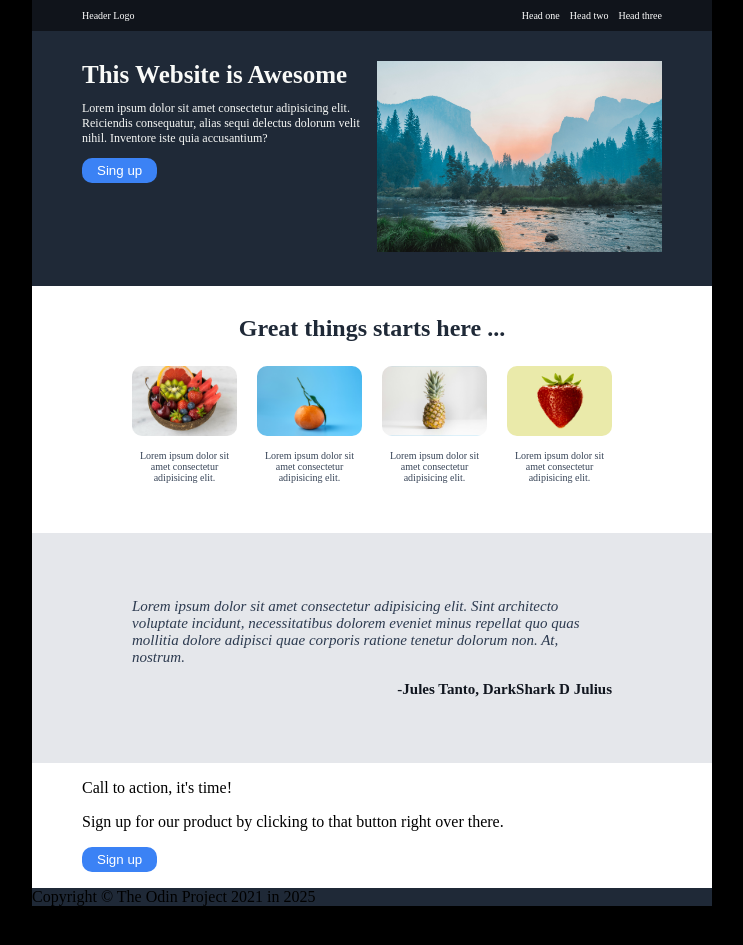
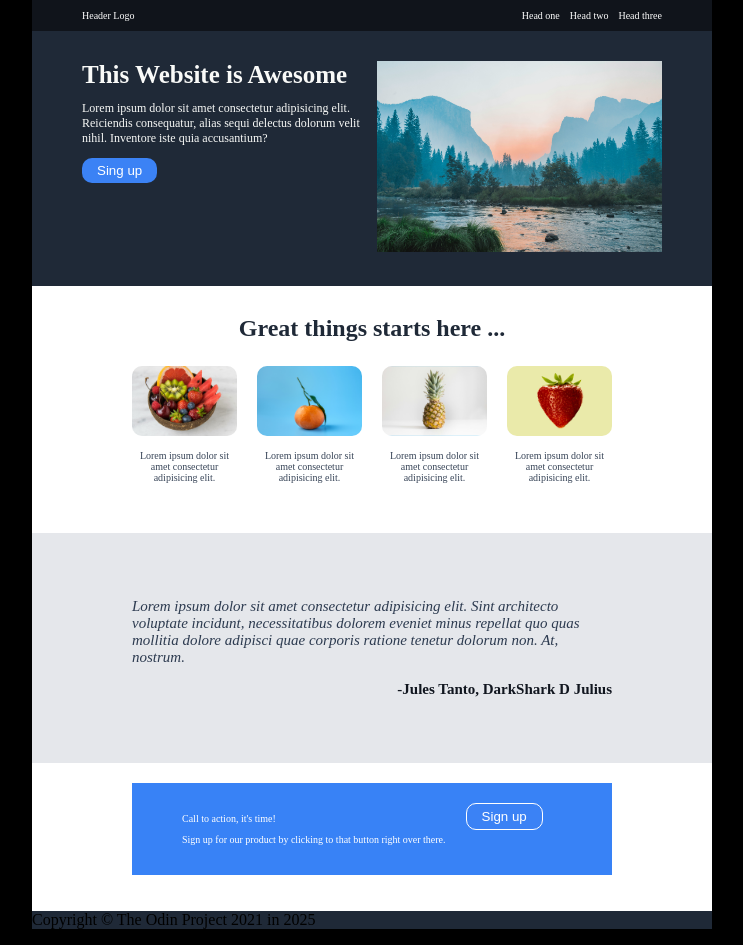
Before and after one commit to Darkshark237/firstweb, a plain HTML site: page index.html in a window 1280 px wide. Shown: the whole page, without its empty margins (268-1011 px from the left). Before the commit the page ends 922 px from the top, so only its background shows below. Drawn offline with Linux system fonts and the light colour scheme.

Commit message:
new refresh

```diff
--- a/index.html
+++ b/index.html
@@ -67,7 +67,10 @@
                     <p>Call to action, it's time!</p>
                     <p>Sign up for our product by clicking to that button right over there.</p>
                 </div>
-                <button>Sign up</button>
+                <div>
+                    <button>Sign up</button>
+                </div>
+
             </div>
         </div>
         <footer>
--- a/style.css
+++ b/style.css
@@ -125,7 +125,23 @@ img{
     text-align: right;
 }
 .four{
-    background-color: #ffffff;
+    background-color: #3882f6;
+    margin: 20px 100px;
+    padding: 20px 50px;
+    font-size: 10px;
+    display: flex;
+    color: white;
+    height: auto;
+}
+.four>:nth-child(1){
+    margin-right: 20px;
+}
+.four>:nth-child(2){
+    justify-content: center;
+    align-items: center;
+}
+.four button{
+    border: 1px solid white;
 }
 footer{
     background-color: #1f2937;
```
